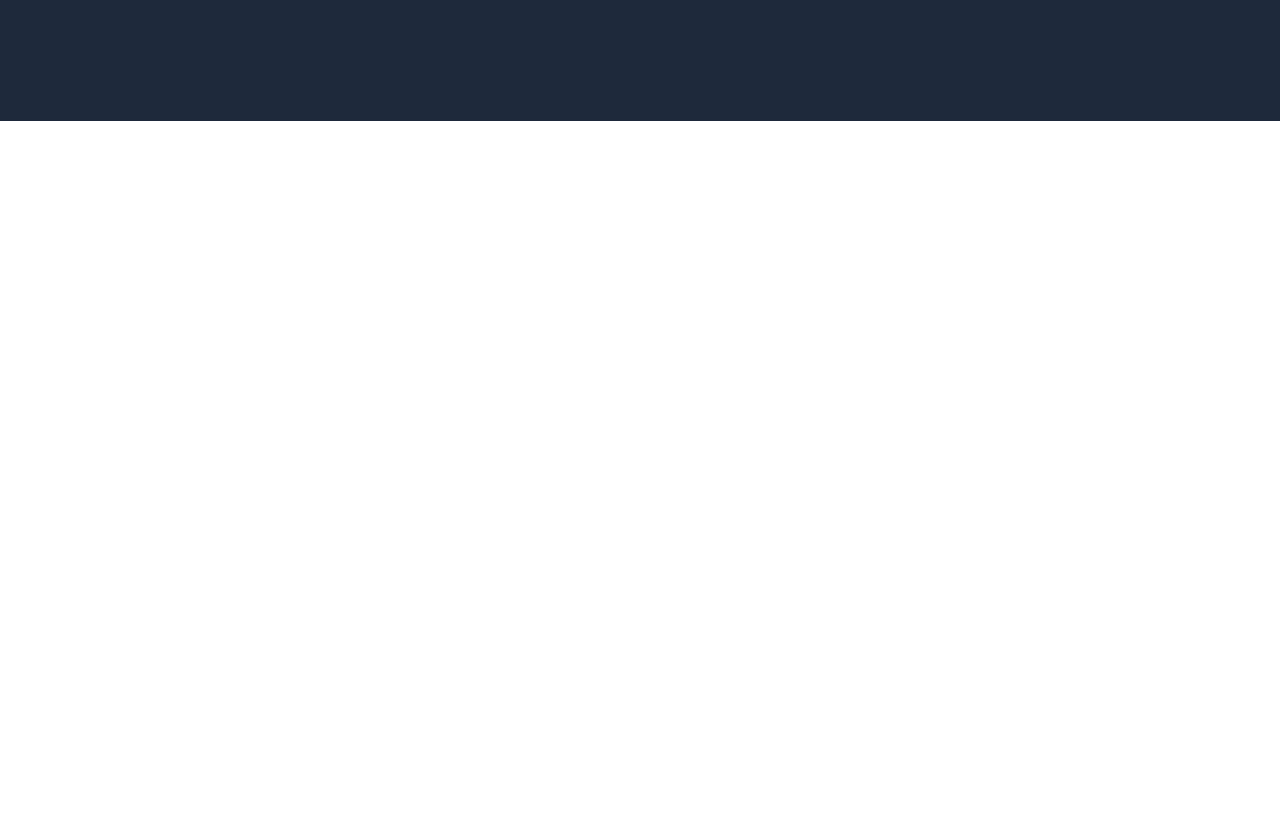
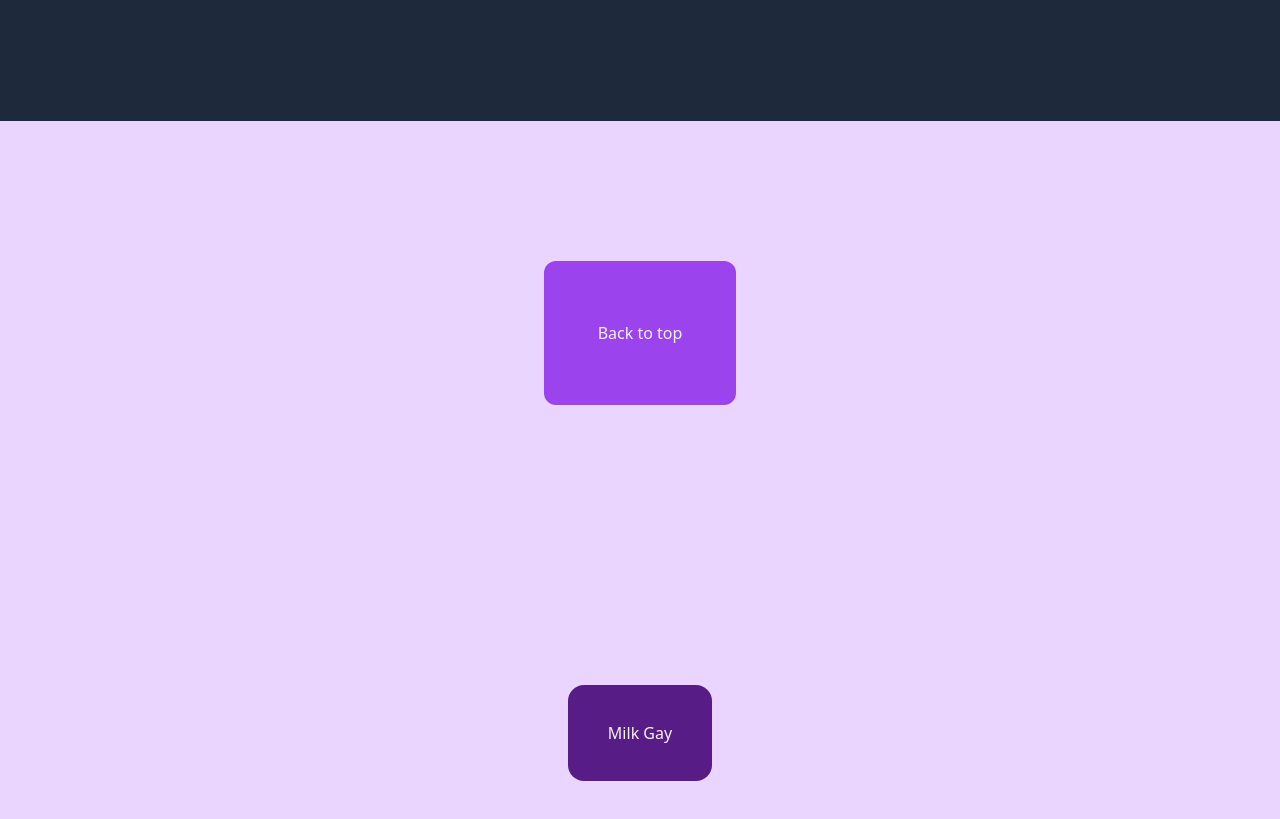
Before and after one commit to Clerami889/G-Project, a React (Create React App) app: page / in a window 1280 px wide. Shown: the part 3840-4659 px from the top of the page. Before the commit the page ends 3961 px from the top, so only its background shows below. Built offline with nearby package versions, Linux system fonts and the light colour scheme; a web font is replaced by a local one.

Commit message:
Update 0.21

```diff
--- a/src/App.js
+++ b/src/App.js
@@ -5,6 +5,7 @@ import Imago from "./components/Imago";
 import Email from "./components/Email";
 
 import CardPricing from "./components/CardPricing";
+import Tombol from "./components/Tombol";
 
 function App() {
   return (
@@ -15,7 +16,8 @@ function App() {
       <Email />
       <Imago />
 
-      <CardPricing></CardPricing>
+      <CardPricing />
+      <Tombol />
     </div>
   );
 }
--- a/src/components/CardPricing.jsx
+++ b/src/components/CardPricing.jsx
@@ -36,8 +36,7 @@ const CardPricing = () => {
     },
   ];
   return (
-    <div>
-      <div className="Container flex flex-col gap-12 md:flex-row md:gap-24 items-center justify-center min-h-screen bg-slate-800">
+    <div className="Container flex flex-col gap-12 md:flex-row md:gap-24 items-center justify-center min-h-screen min-w-screen md:h-[100dvh] md:w-[100dvw] bg-slate-800">
       <Pricing
         judul={Data[0].judul}
         judul2={Data[0].judul2}
@@ -70,7 +69,6 @@ const CardPricing = () => {
         link={Data[2].link}
       />
     </div>
-    </div>
   );
 };
 
--- a/src/components/Email.jsx
+++ b/src/components/Email.jsx
@@ -4,7 +4,7 @@ const Email = () => {
   const troll = () => {};
   return (
     <form action="https://youtu.be/PBUG4DZ_a9A">
-      <div className="flex items-center justify-center h-screen bg-zinc-700">
+      <div className="flex items-center justify-center h-screen md:w-[100dvw] md:h-[100dvh] bg-zinc-700">
         <div className="bg-zinc-800 p-2 mx-2 rounded-2xl">
           <div className="flex flex-col md:flex-row rounded-l-xl">
             <img
--- /dev/null
+++ b/src/components/Tombol.jsx
@@ -0,0 +1,30 @@
+import React from "react";
+
+const Tombol = () => {
+  const top = () => {
+    window.scrollTo({ top: 0, behavior: "smooth" });
+  };
+
+  const testo = () => {
+    window.scrollTo({ top: 1525, behavior: "smooth" });
+  };
+  return (
+    <div className="h-[100vh] w-[100svw] bg-purple-200 grid grid-cols-1 place-items-center">
+      <button
+        onClick={top}
+        className="h-24 w-36 bg-purple-600/90 rounded-xl text-zinc-100 md:h-36 md:w-48 hover:transform hover:scale-125 hover:duration-500"
+      >
+        Back to top
+      </button>
+
+      <button
+        onClick={testo}
+        className="h-24 w-36 text-zinc-100 bg-purple-900 rounded-2xl"
+      >
+        Milk Gay
+      </button>
+    </div>
+  );
+};
+
+export default Tombol;
```
Lines whose indentation alone changed are shown as unchanged.
